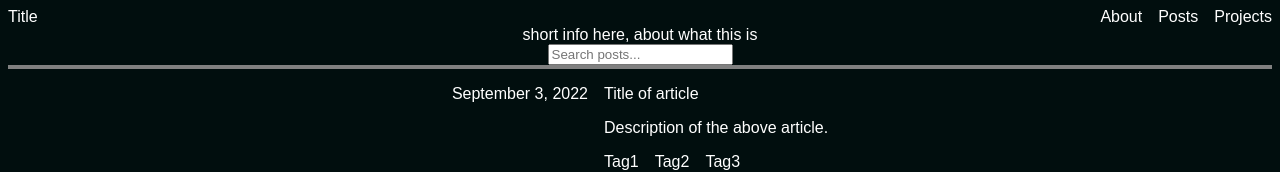
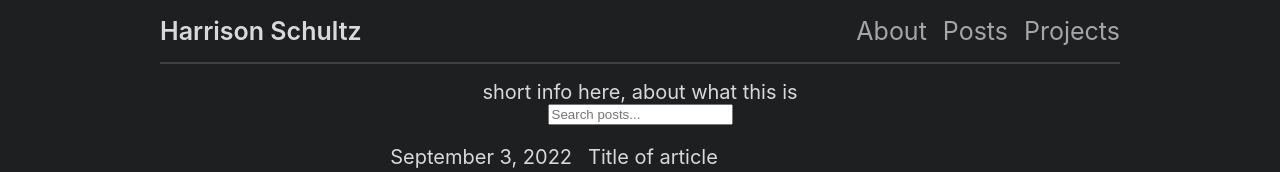
Before and after one commit to ag-dragon/ag-dragon.github.io, a website: page posts.html in a window 1280 px wide. Shown: the top 172 px of the page. Drawn offline with Linux system fonts and the light colour scheme.

Commit message:
Bit of styling

```diff
--- a/posts.html
+++ b/posts.html
@@ -9,7 +9,7 @@
     </head>
     <body>
         <div class="header">
-            <div class="logo">Title</div>
+            <div class="logo">Harrison Schultz</div>
             <ul>
                 <li><a href="./index.html">About</a></li>
                 <li><a href="#" id="postsBtn">Posts</a></li>
@@ -17,12 +17,13 @@
             </ul>
         </div>
 
+        <div class="divider"></div>
+
         <div class="search">
             <div>short info here, about what this is</div>
             <input type="text" id="articleSearch" onkeyup="articleSearch()" placeholder="Search posts...">
         </div>
 
-        <div class="divider"></div>
 
         <div class="articles">
             <div class="article">
--- a/style.css
+++ b/style.css
@@ -1,7 +1,14 @@
+html {
+    font-size: 20px;
+}
+
 body {
-    font-family: sans-serif;
-    color: #ffffff;
-    background: #010e0e;
+    font-family: -apple-system, BlinkMacSystemFont, "Segoe UI", Roboto, Helvetica, Arial, sans-serif, "Apple Color Emoji", "Segoe UI Emoji", "Segoe UI Symbol";
+    color: hsl(0, 0%, 85%);
+    background: hsl(200, 3%, 12%);
+    max-width: 48rem;
+    margin: 0 auto;
+    padding: 16px;
 }
 
 ul {
@@ -18,11 +25,18 @@ a {
 .header {
     display: flex;
     justify-content: space-between;
+    font-size: 1.25rem;
+}
+
+.header .logo {
+    font-weight: 600;
 }
 
 .header ul {
     display: flex;
     gap: 16px;
+    opacity: 0.6;
+    font-weight: 400;
 }
 
 .search {
@@ -32,9 +46,10 @@ a {
 }
 
 .divider {
-    border-style: solid;
+    border-top-style: solid;
     border-width: 2px;
-    border-color: grey;
+    border-color: rgba(255, 255, 255, 0.15);
+    margin: 16px 0;
 }
 
 .articles {
```
Also changed, not shown: _template.html (+3 -1 lines), index.html (+3 -1 lines), posts/a-second-test-post.html (+3 -1 lines), posts/test-post.html (+3 -1 lines), posts/test10.html (+3 -1 lines), posts/test11.html (+3 -1 lines), posts/test12.html (+3 -1 lines), posts/test3.html (+3 -1 lines), posts/test4.html (+3 -1 lines), posts/test5.html (+3 -1 lines), posts/test6.html (+3 -1 lines), posts/test7.html (+3 -1 lines), posts/test8.html (+3 -1 lines), posts/test9.html (+3 -1 lines), 1 more files.
